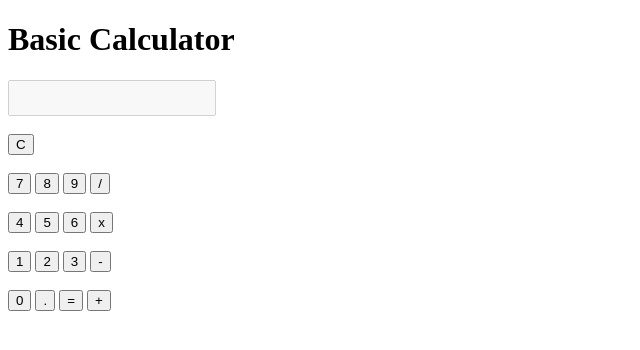
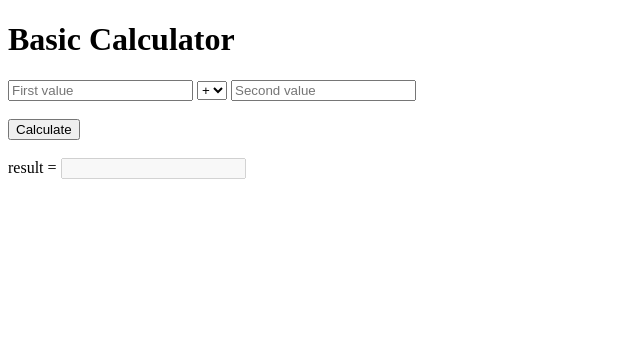
Before and after one commit to s67-Sikarn/EasyCaculator-with-Django-JavaScript, a Django app: page / in a window 1280 px wide. Shown: the top 350 px of the page, without its empty margins (0-640 px from the left). Run offline with Django 5.2, Linux system fonts and the light colour scheme.

Commit message:
change index.html

```diff
--- a/calculator_app/templates/index.html
+++ b/calculator_app/templates/index.html
@@ -6,51 +6,31 @@
 <body>
 
     <h1>Basic Calculator</h1>
-    <input type="text" id="display" disabled style="width: 200px; height: 30px; font-size: 20px;">
+    <input type="text" id="val1" placeholder="First value">
+    <select id="operator">
+        <option value="+">+</option>
+        <option value="-">-</option>
+        <option value="*">x</option>
+        <option value="/">/</option>
+    </select>
+    <input type="text" id="val2" placeholder="Second value">
     <br><br>
 
-    <button onclick="clearDisplay()">C</button>
-    <br><br>
-    <button onclick="appendValue('7')">7</button>
-    <button onclick="appendValue('8')">8</button>
-    <button onclick="appendValue('9')">9</button>
-    <button onclick="appendValue('/')">/</button>
+    <button onclick="calculateResult()">Calculate</button>
     <br><br>
 
-    <button onclick="appendValue('4')">4</button>
-    <button onclick="appendValue('5')">5</button>
-    <button onclick="appendValue('6')">6</button>
-    <button onclick="appendValue('*')">x</button>
-    <br><br>
-
-    <button onclick="appendValue('1')">1</button>
-    <button onclick="appendValue('2')">2</button>
-    <button onclick="appendValue('3')">3</button>
-    <button onclick="appendValue('-')">-</button>
-    <br><br>
-
-    <button onclick="appendValue('0')">0</button>
-    <button onclick="appendValue('.')">.</button>
-    <button onclick="calculateResult()">=</button>
-    <button onclick="appendValue('+')">+</button>
+    result = <input type="text" id="display" disabled>
 
     <script>
-        // ฟังก์ชันแสดงผล
-        function appendValue(val) {
-            document.getElementById("display").value += val;
-        }
-
-        // ฟังก์ชันล้างค่า
-        function clearDisplay() {
-            document.getElementById("display").value = "";
-        }
-
-        // ฟังก์ชันคำนวณ
         function calculateResult() {
             try {
-                let expression = document.getElementById("display").value;
-                // eval คือคำสั่ง javascript ที่เปลี่ยนข้อความให้เป็นสูตรคณิตศาสตร์ทันที
+                let n1 = document.getElementById("val1").value;
+                let n2 = document.getElementById("val2").value;
+                let op = document.getElementById("operator").value;
+
+                let expression = n1 + op + n2;
                 let result = eval(expression);
+
                 document.getElementById("display").value = result;
             } catch (error) {
                 document.getElementById("display").value = "ผิดพลาด";
```
